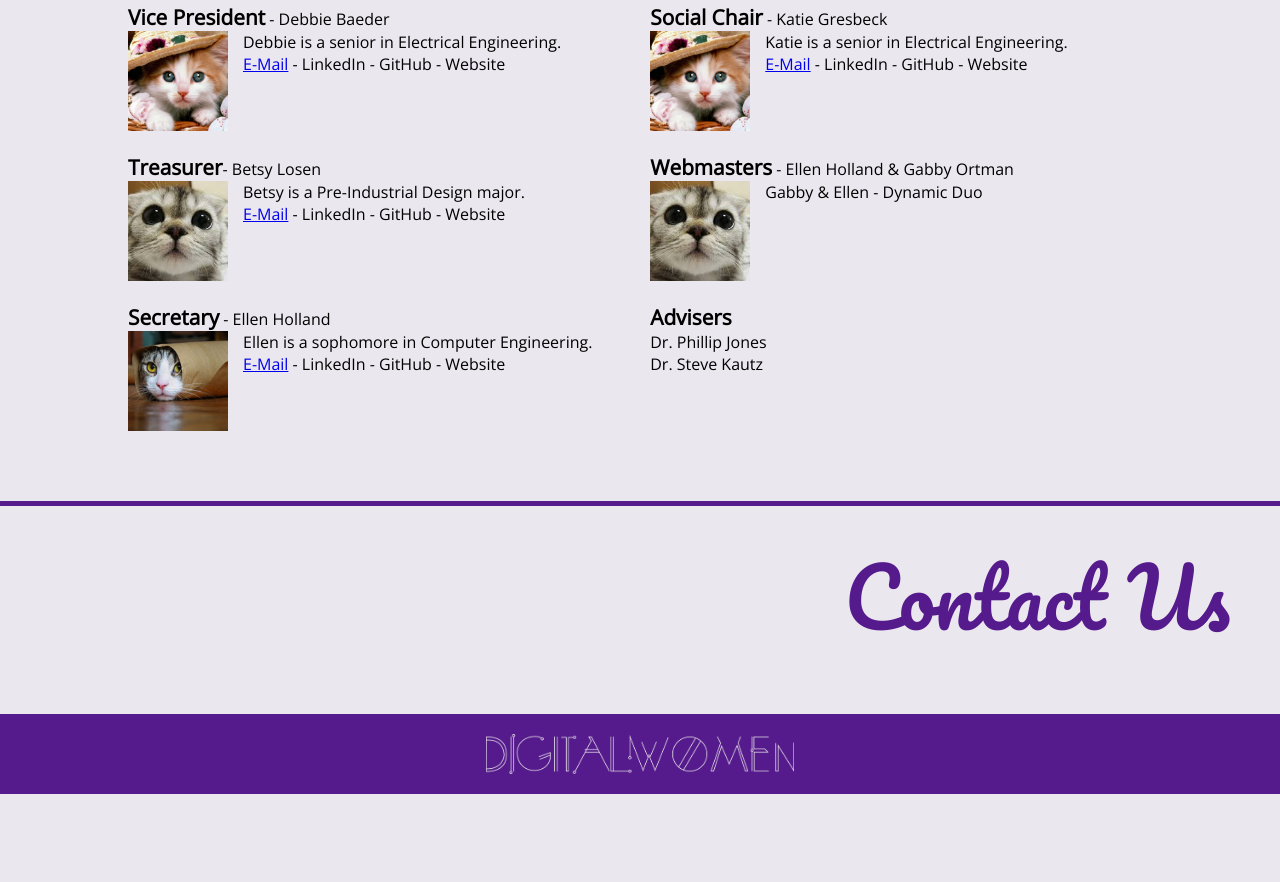
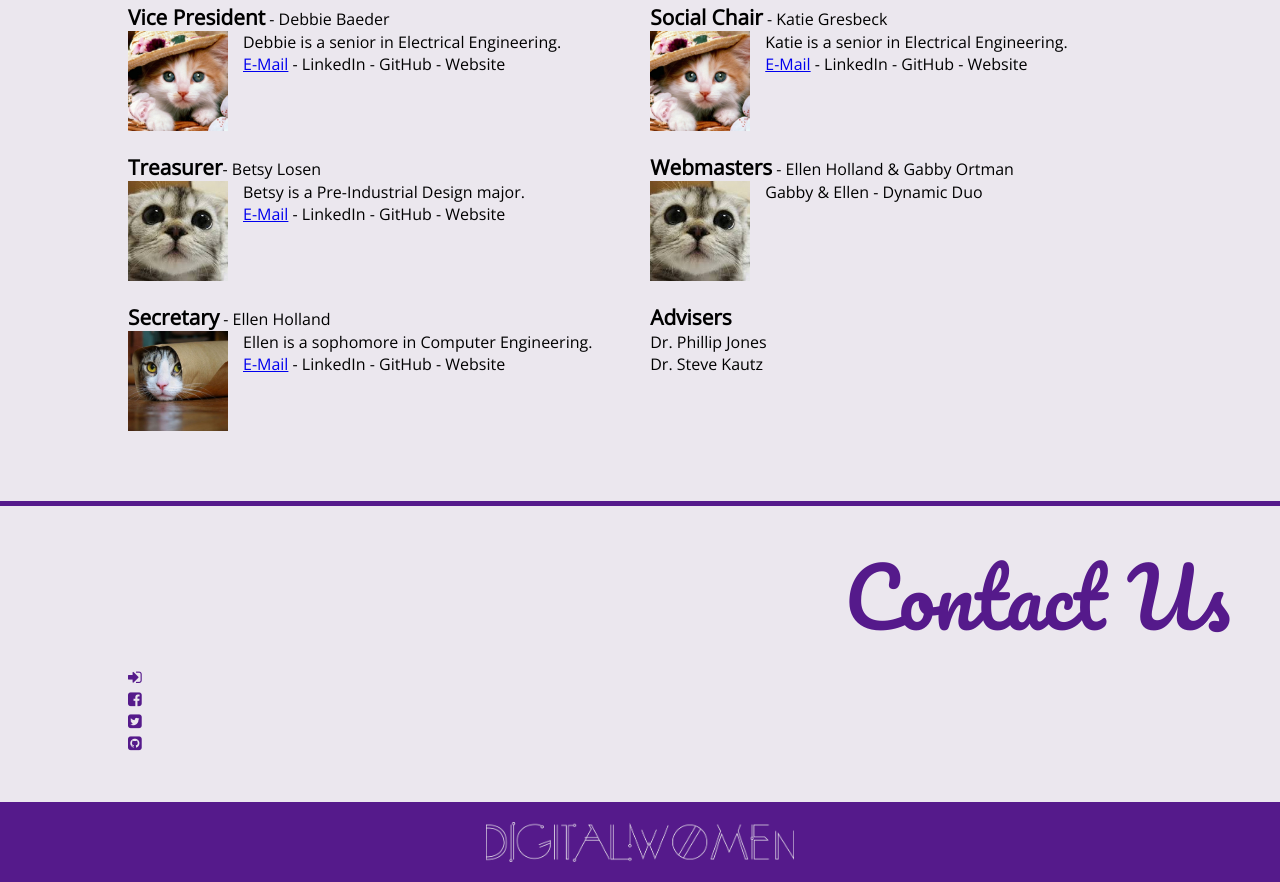
Before and after one commit to ellenholland/DW-Website, a plain HTML site: page index.html in a window 1280 px wide. Shown: the part 2706-3588 px from the top of the page. Before the commit the page ends 3500 px from the top, so only its background shows below. Drawn offline with nearby package versions, Linux system fonts and the light colour scheme.

Commit message:
add font awesome icons

```diff
--- a/index.html
+++ b/index.html
@@ -5,6 +5,7 @@
 	<title>Digital Women at Iowa State University</title>
 	<meta name="author" content="Gabby Ortman">
 	<link rel="stylesheet" type="text/css" media="screen" href="main.css"/>
+	<link rel="stylesheet" href="//maxcdn.bootstrapcdn.com/font-awesome/4.3.0/css/font-awesome.min.css">
 	<link href='http://fonts.googleapis.com/css?family=Pacifico|Open+Sans:400,300' rel='stylesheet' type='text/css'>
 	<!--[if IE]>
 		<script src="http://html5shiv.googlecode.com/svn/trunk/html5.js"></script>
@@ -14,7 +15,6 @@
 	<!-- HEADER -->
 	<header>
 		<div id="heading-container">
-
 			<!-- WELCOME MESSAGE -->
 			<div id="welcome">
 				<p>
@@ -247,7 +247,10 @@
  			<div class="special">Contact Us</div>
 	 			<br style="clear: both;" />
 	 		<section class="info-container">
-
+	 			<div><i class="fa fa-sign-in"></i></div>
+	 			<div><i class="fa fa-facebook-square"></i></div>
+	 			<div><i class="fa fa-twitter-square"></i></div>
+	 			<div><i class="fa fa-github-square"></i></div>
 		 	</section>
  		</section>
  	</div>
--- a/main.css
+++ b/main.css
@@ -135,3 +135,7 @@ footer img {
 	font-weight: bolder;
 	font-size: 1.3em;
 }
+
+.fa {
+	color: #551a8b;
+}
```
